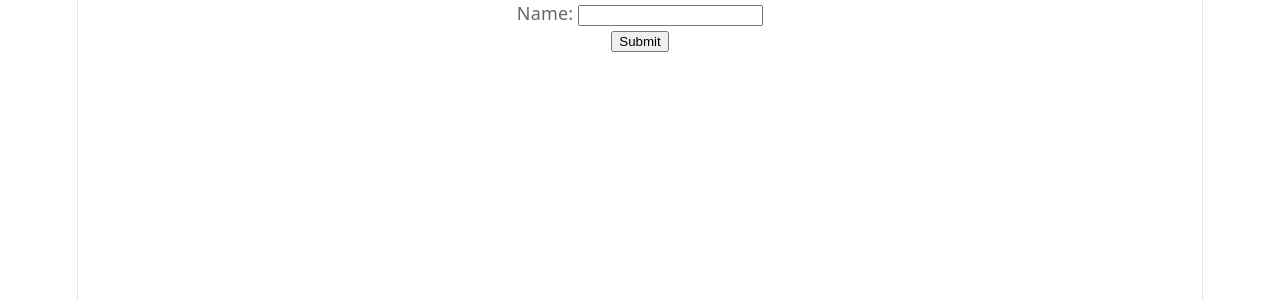
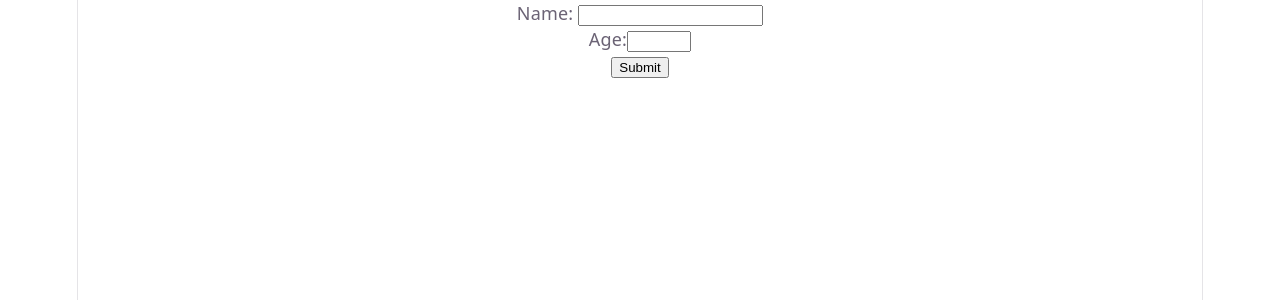
Before and after one commit to samt201/RODS, a React (Vite) app in the folder Big app/: page / in a window 1280 px wide. Shown: the top 300 px of the page. Built offline with nearby package versions, Linux system fonts and the light colour scheme.

Commit message:
Version 6

```diff
--- a/Big app/src/App.tsx
+++ b/Big app/src/App.tsx
@@ -44,19 +44,31 @@ let sum: number = Add(2,5);
 
 
 return (
-   <div>
+   <form onSubmit={submitButtonOnClick}>
    <div>
     <label>Name: </label>
-    <input></input>
+    <input id="name" required></input>
   </div>
   <div>
-     <button>Submit</button>
+    <label>Age:</label>
+    <input type="number" id="age" min="0" max="120" required></input>
+  </div>
+    <div>
+     <button type="submit">Submit</button>
     </div>
-    </div>
+    </form>
   )
 }
 
+function submitButtonOnClick() {
+  let name = document.querySelector<HTMLInputElement>("#name")!;
+  let age = document.querySelector<HTMLInputElement>("#age")!;
+  if (name && age) {
 
+   } {
+     alert("Name: " + name.value + " - Age: " + age.value);
+   }
+}
 
 class Person {
   name!: string;
```
